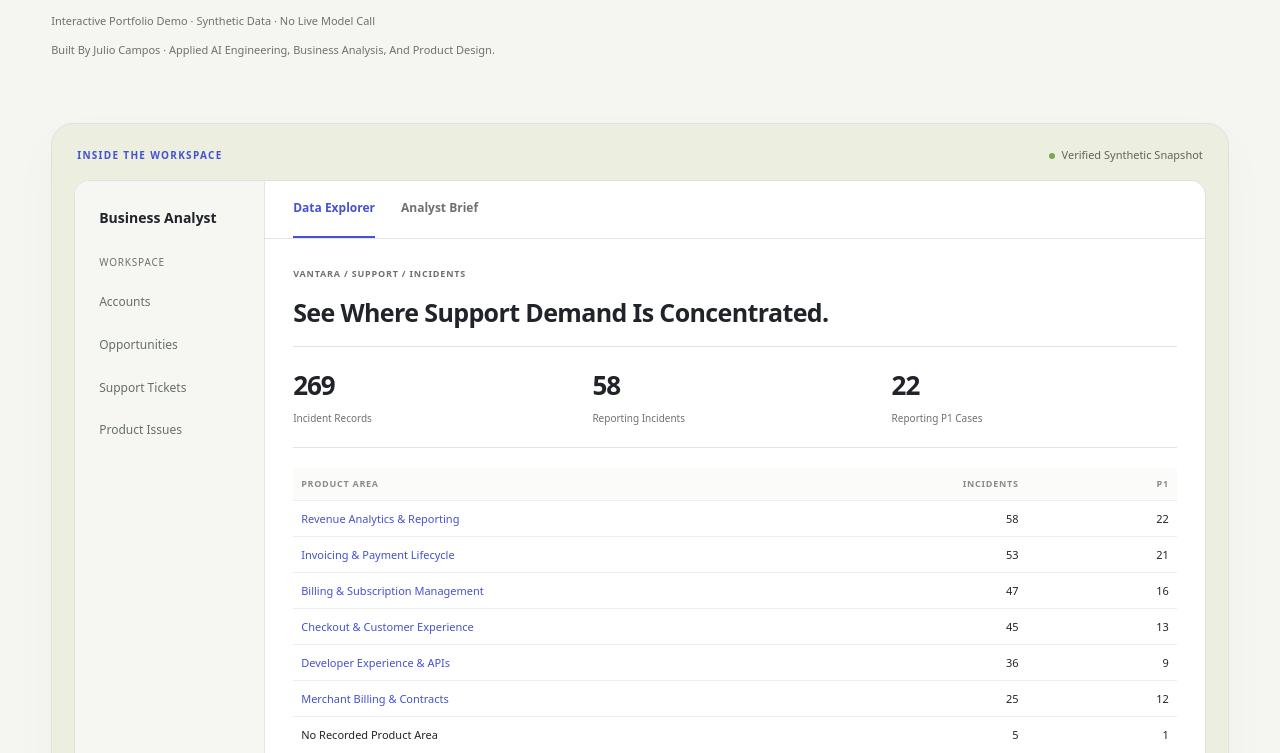
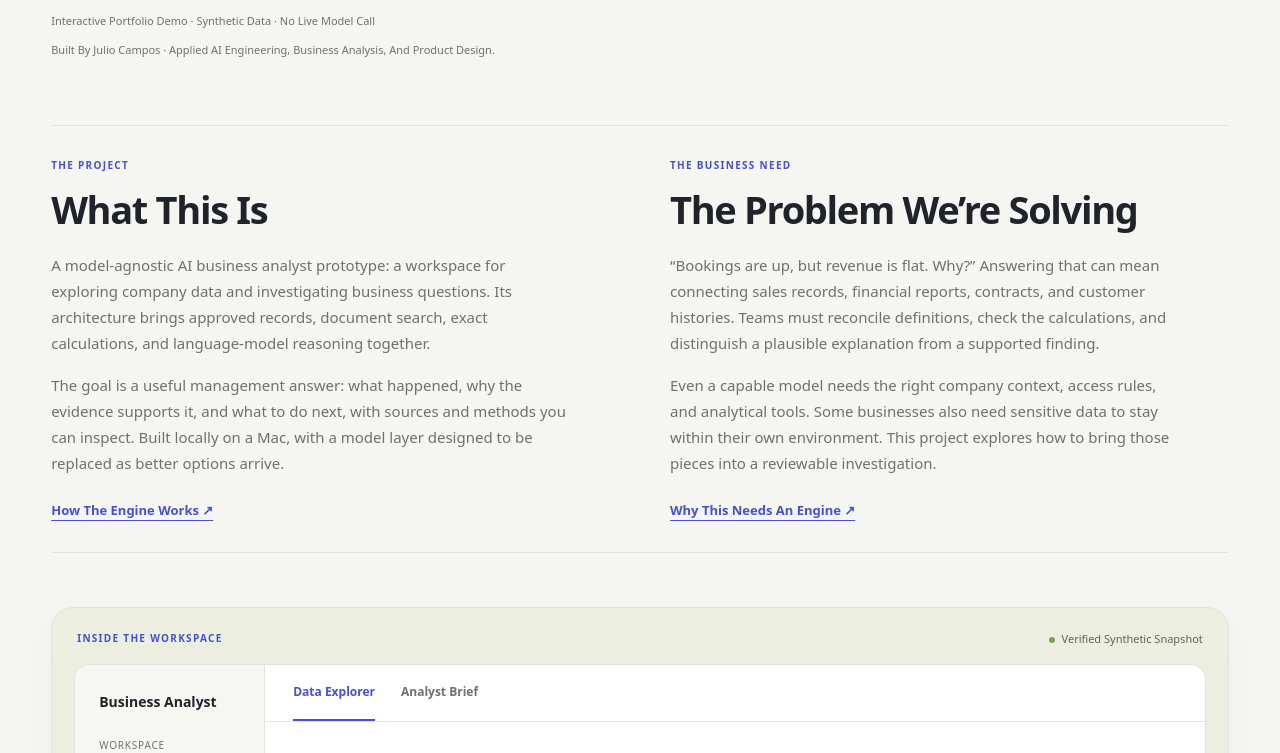
Before and after one commit to gravelgaucho/business-analyst-portfolio-demo, a plain HTML site: page index.html in a window 1280 px wide. Shown: the part 609-1362 px from the top of the page. Drawn offline with Linux system fonts and the light colour scheme.

Commit message:
Explain the project before the workspace preview

```diff
--- a/index.html
+++ b/index.html
@@ -9,8 +9,8 @@
   <link rel="stylesheet" href="./style.css?v=15">
   <link rel="stylesheet" href="./video.css?v=16">
   <link rel="stylesheet" href="./architecture.css?v=28">
-  <link rel="stylesheet" href="./site.css?v=3">
-  <script src="./story.js?v=3" defer></script>
+  <link rel="stylesheet" href="./site.css?v=4">
+  <script src="./story.js?v=4" defer></script>
   <script src="./app.js?v=31" defer></script>
 </head>
 <body>
--- a/site.css
+++ b/site.css
@@ -35,6 +35,12 @@
 .demo-expectation{font-size:11px;color:var(--muted);margin:15px 0 0}
 .home-hero .maker-line{margin-top:12px;font-size:11px}
 .home-section{margin-top:72px}
+.product-introduction{display:grid;grid-template-columns:repeat(2,minmax(0,1fr));gap:60px;margin-top:56px;padding:32px 0;border-top:1px solid var(--line);border-bottom:1px solid var(--line)}
+.product-introduction>div{display:flex;flex-direction:column;align-items:start}
+.product-introduction h2{font-size:clamp(28px,3vw,38px);margin:16px 0 20px;letter-spacing:-.035em}
+.product-introduction p{font-size:15px;line-height:1.75;max-width:60ch}
+.product-introduction .text-button{margin-top:auto;padding-top:8px}
+@media(max-width:760px){.product-introduction{grid-template-columns:1fr;gap:32px;margin-top:40px;padding-block:28px}.product-introduction>div+div{border-top:1px solid var(--line);padding-top:28px}.product-introduction .text-button{margin-top:4px}}
 .home-section .section-head{margin-top:0}
 .home-section .section-head h2{font-size:clamp(30px,3.5vw,44px);letter-spacing:-.04em;line-height:1.16}
 .product-scene{margin-top:54px;padding:22px;border:1px solid #dfe3db;border-radius:22px;background:#eceedf;box-shadow:0 18px 50px #25302507}
--- a/story.js
+++ b/story.js
@@ -45,7 +45,10 @@ function renderOverview(){
   const left=heading("MODEL-AGNOSTIC · LOCAL-FIRST","Ask a business question. Follow the evidence.","A locally run AI analyst for leaders, analysts, and operations teams. Bring company data, business definitions, and analytical tools together. Inspect the answer. Replace the model as better options arrive.");
   const actions=element("div",undefined,"actions");actions.append(button("Explore the Demo ↗",()=>navigate("workflows"),"btn primary"),button("Watch the analyst demos",()=>navigate("about")));left.append(actions,element("p","Interactive Portfolio Demo · Synthetic Data · No Live Model Call","demo-expectation"),element("p","Built by Julio Campos · Applied AI engineering, business analysis, and product design.","maker-line"));
   const aside=element("aside",undefined,"hero-aside");aside.append(element("div","A QUESTION WORTH INVESTIGATING","eyebrow"),element("strong","Should West copy East’s sales approach?"),element("p","East leads by $43.715M in annual contract value from won opportunities. West leads by 1.7% per indexed account. Follow the questions that change the decision."),button("See the end-to-end case ↗",()=>navigate("case"),"btn"));hero.append(left,aside);app.append(hero);
-  app.append(productScene());
+  const introduction=element("section",undefined,"product-introduction");
+  const identity=element("div");identity.append(element("span","THE PROJECT","architecture-label"),element("h2","What This Is"),element("p","A model-agnostic AI business analyst prototype: a workspace for exploring company data and investigating business questions. Its architecture brings approved records, document search, exact calculations, and language-model reasoning together."),element("p","The goal is a useful management answer: what happened, why the evidence supports it, and what to do next, with sources and methods you can inspect. Built locally on a Mac, with a model layer designed to be replaced as better options arrive."),button("How The Engine Works ↗",()=>navigate("how"),"text-button"));
+  const problem=element("div");problem.append(element("span","THE BUSINESS NEED","architecture-label"),element("h2","The Problem We’re Solving"),element("p","“Bookings are up, but revenue is flat. Why?” Answering that can mean connecting sales records, financial reports, contracts, and customer histories. Teams must reconcile definitions, check the calculations, and distinguish a plausible explanation from a supported finding."),element("p","Even a capable model needs the right company context, access rules, and analytical tools. Some businesses also need sensitive data to stay within their own environment. This project explores how to bring those pieces into a reviewable investigation."),button("Why This Needs An Engine ↗",()=>navigate("why"),"text-button"));
+  introduction.append(identity,problem);app.append(introduction,productScene());
   const foundation=element("section",undefined,"home-section foundation-section");foundation.append(sectionHead("Company Context. Calculations. Checkable Answers.","The model interprets the question. The tools do the calculations. The evidence lets you check the conclusion."));
   const pillars=element("div",undefined,"foundation-pillars");[["01","Connect the Context","Bring structured records and relevant documents together under shared business definitions."],["02","Do the Analytical Work","Calculate changes, compare groups, and search relevant documents."],["03","Make the Answer Checkable","Trace material findings to sources, methods, assumptions, and the limits of the evidence."]].forEach(([num,title,copy])=>{const item=element("section");item.append(element("span",num,"pillar-number"),element("h3",title),element("p",copy));pillars.append(item);});foundation.append(pillars,button("See How It Works ↗",()=>navigate("how"),"text-button"));app.append(foundation);
   const workflows=element("section",undefined,"home-section workflow-section");workflows.dataset.purpose="workflow-comparison";workflows.append(sectionHead("Two Ways to Investigate","Start with the data and choose your own path, or start with a business question and follow the analytical sequence."),workflowCards());app.append(workflows);
```
